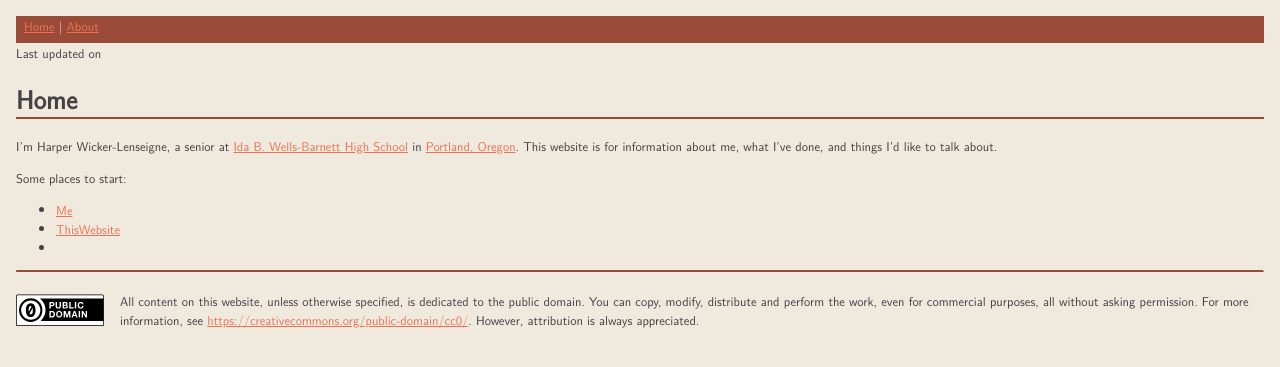
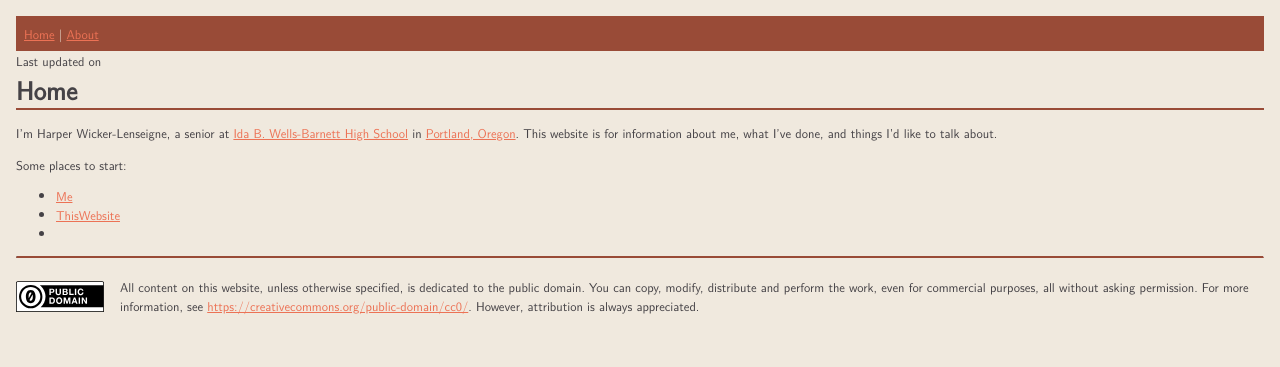
Before and after one commit to harperawl/home, a Jekyll site: the page built from index.md, in a window 1280 px wide. Shown: the top 367 px of the page. Built offline with Jekyll 4.4.1, drawn with Linux system fonts in a browser that asks for light colours.

Commit message:
css resets 😭

```diff
--- a/assets/css/styles.css
+++ b/assets/css/styles.css
@@ -35,7 +35,6 @@ header {
   width: 100wv;
   margin: 0;
   padding: 0.5rem;
-  padding-top: 0rem;
   left: 0;
   top: 0;
 }
@@ -56,6 +55,8 @@ code {
 }
 
 h1, h2, h3, h4, h5, h6 {
+  margin: 0;
+  padding: 0;
 	border-bottom: 2px solid var(--supplementary-color);
 }
 
```
